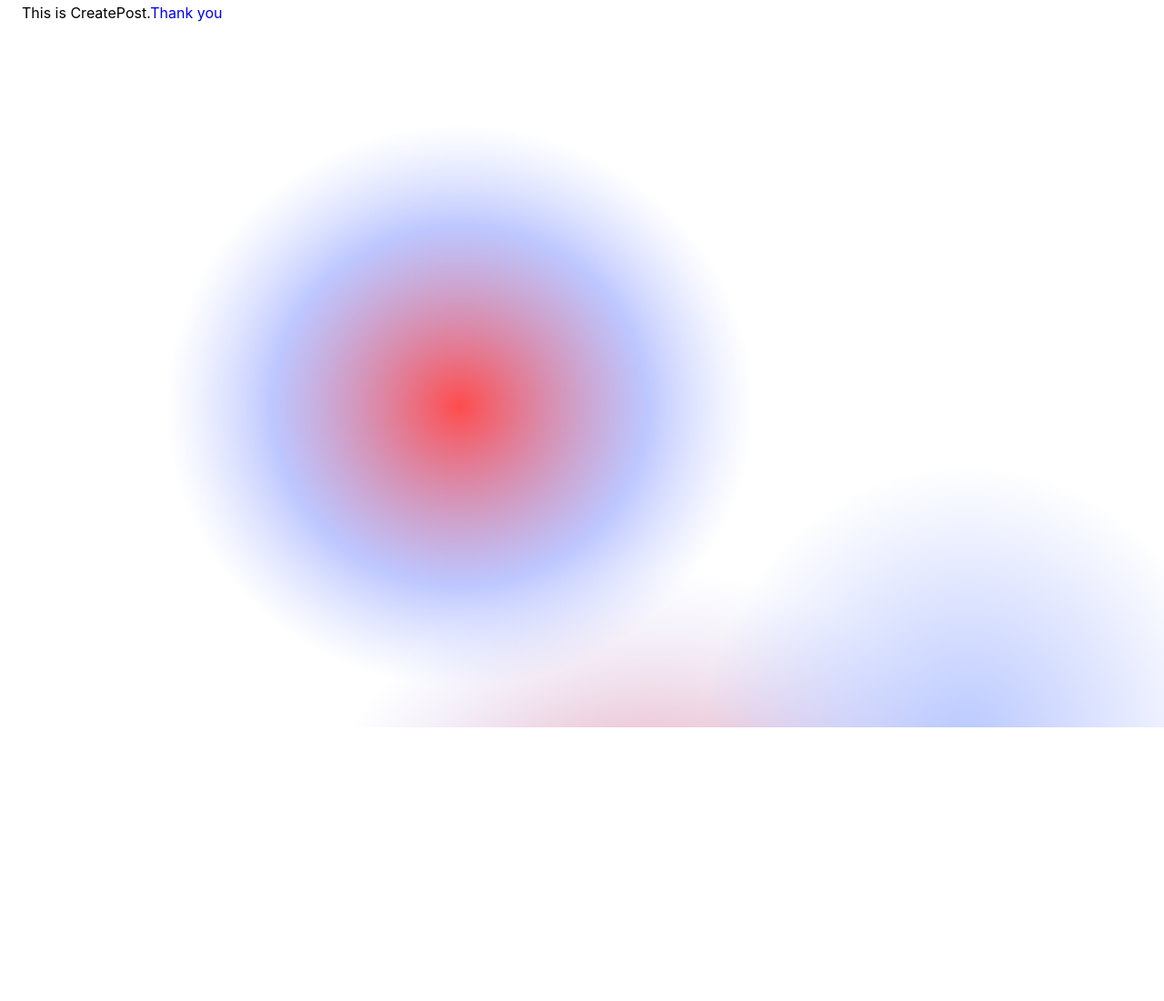
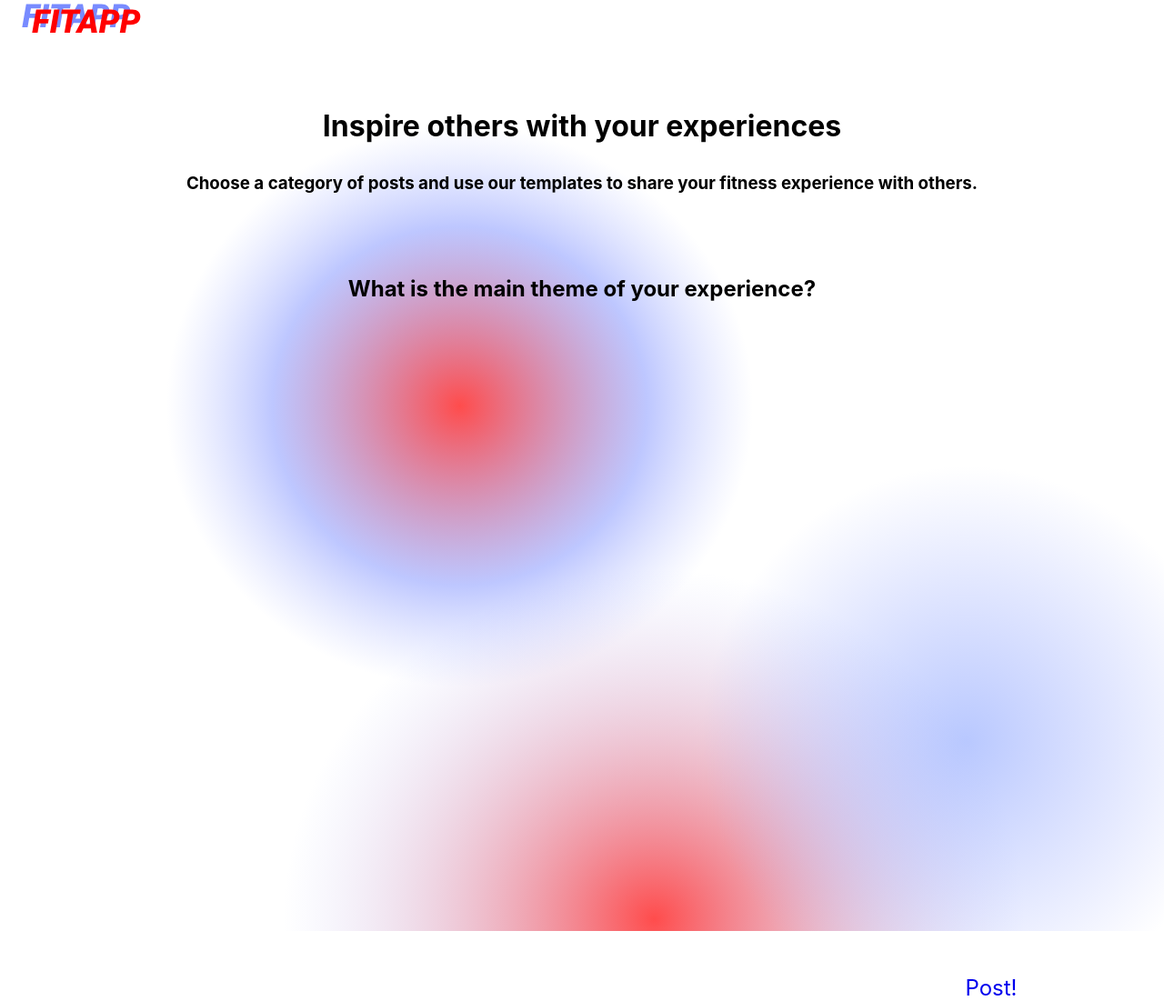
Before and after one commit to allenchen0705/fitapp, a React (Create React App) app in the folder my-app/: page /create in a window 1280 px wide. Shown: the whole page at 91% size. Before the commit the page ends 800 px from the top, so only its background shows below. Built offline with nearby package versions, Linux system fonts and the light colour scheme.

Commit message:
create post page

```diff
--- /dev/null
+++ b/my-app/src/CreatePost.css
@@ -0,0 +1,26 @@
+.title {
+    text-align: center;
+    position: relative;
+    top: 50px;
+}
+
+.logo {
+    margin-left: auto;
+}
+
+.choose {
+    position: relative;
+    top: 10px;
+}
+
+.theme {
+    position: relative;
+    top: 80px;
+}
+
+.post {
+    top: 800px;
+    position: relative;
+    left: 450px;
+    font-size: 150%;
+}
--- a/my-app/src/CreatePost.js
+++ b/my-app/src/CreatePost.js
@@ -1,10 +1,18 @@
-// import './CreatePost.css';
+import './CreatePost.css';
+import { ReactComponent as Logo } from "./assets/logo.svg";
 
 function CreatePost() {
   return (
     <div className="CreatePost">
-      This is CreatePost.
-      <a href="/thankyou">Thank you</a>
+      <Logo className="logo" />
+      <div className="title">
+        <h1 className="inspire">Inspire others with your experiences</h1>
+        <h3 className="choose">Choose a category of posts and use our templates to share your fitness experience with others.</h3>
+        <h2 className="theme">What is the main theme of your experience?</h2>
+        <a className="post" href="/thankyou">Post!</a>
+      </div>
+
+
     </div>
   );
 }
```
